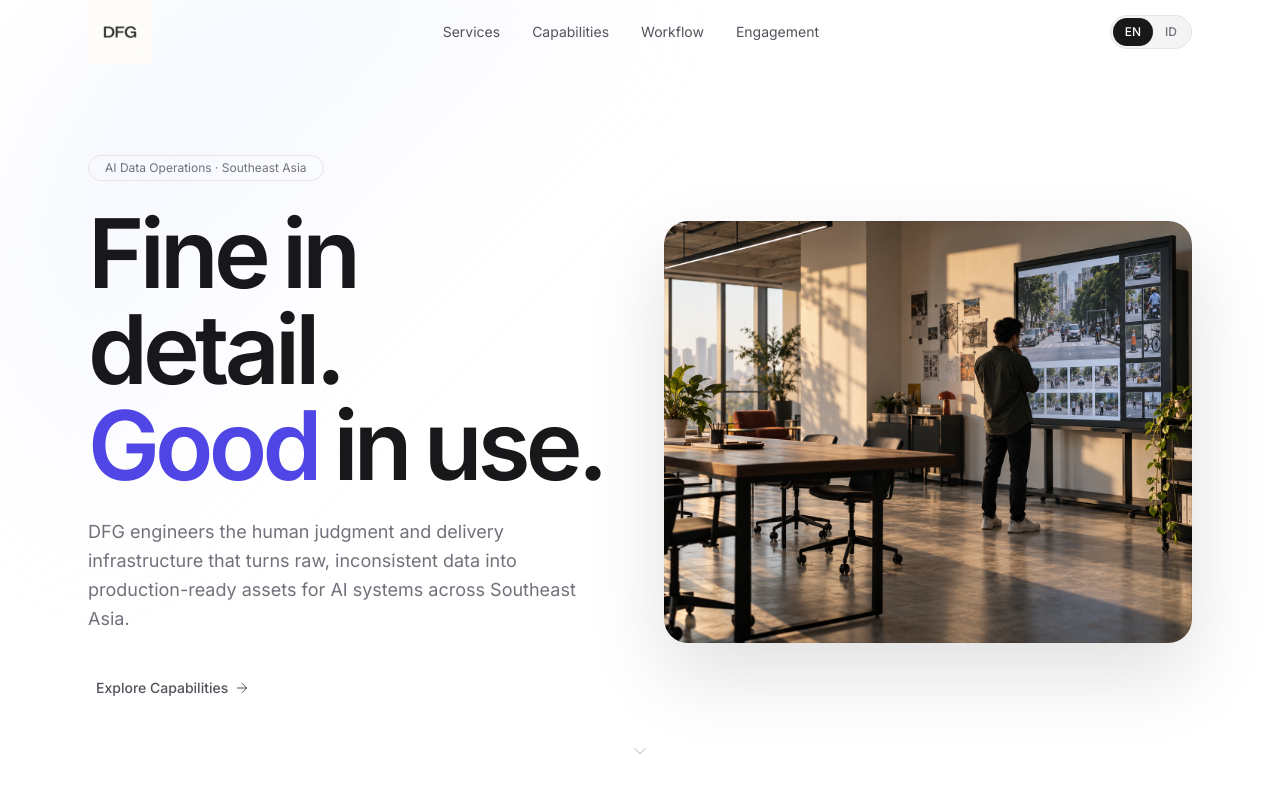
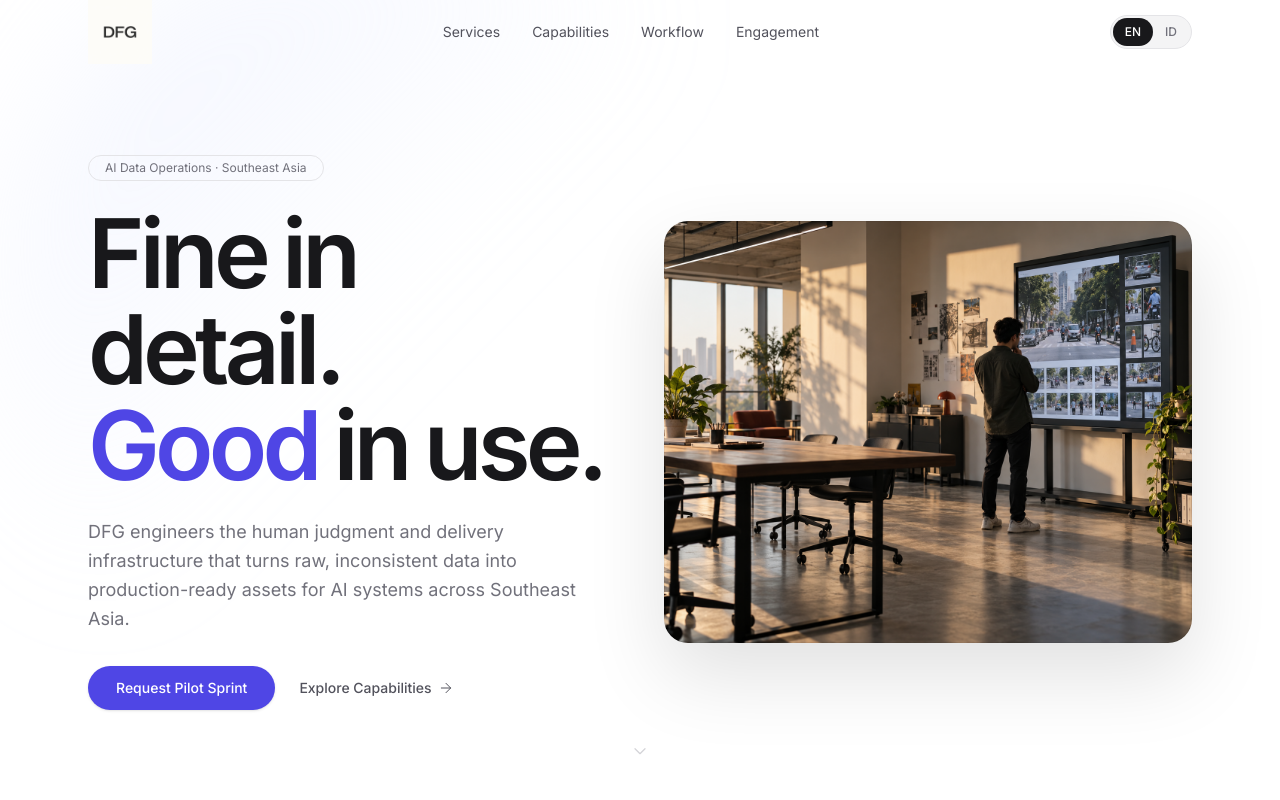
Before and after one commit to daffalandra/compro-dfg, a React (Vite) app: page / in a window 1280 px wide. Shown: the top 800 px of the page. Built offline with nearby package versions, Linux system fonts and the light colour scheme.

Commit message:
feat: restore primary CTA and soft CTA banner pointing to contact

```diff
--- a/src/App.tsx
+++ b/src/App.tsx
@@ -1,7 +1,7 @@
 import About from "./components/About";
 import CapabilityTabs from "./components/CapabilityTabs";
 import Contact from "./components/Contact";
-// import CtaBanner from "./components/CtaBanner"; // hidden until Request Pilot is ready
+import CtaBanner from "./components/CtaBanner";
 import EngagementModels from "./components/EngagementModels";
 import Footer from "./components/Footer";
 import Hero from "./components/Hero";
@@ -22,8 +22,8 @@ function App() {
         <RegionalOperations />
         <OperatingWorkflow />
         <EngagementModels />
+        <CtaBanner />
         <Contact />
-        {/* <CtaBanner /> hidden until Request Pilot is ready */}
       </main>
       <Footer />
     </div>
--- a/src/components/Hero.tsx
+++ b/src/components/Hero.tsx
@@ -121,16 +121,15 @@ export default function Hero() {
             transition={{ duration: 0.7, delay: 0.65, ease: easeApple }}
             className="mt-8 flex flex-col items-center gap-4 sm:flex-row lg:items-start"
           >
-            {/* Request Pilot Sprint — hidden until ready */}
-            {/* <motion.a
+            <motion.a
               href="#contact"
               whileHover={{ scale: 1.03 }}
               whileTap={{ scale: 0.98 }}
               transition={{ type: "spring", stiffness: 400, damping: 25 }}
-              className="rounded-full bg-zinc-900 px-7 py-3 text-sm font-medium text-white hover:bg-zinc-800"
+              className="inline-flex items-center justify-center rounded-full bg-accent-600 px-7 py-3 text-sm font-medium text-white shadow-sm transition-colors hover:bg-accent-700"
             >
               {pick(lang, hero.ctaPrimary)}
-            </motion.a> */}
+            </motion.a>
             <a
               href="#capabilities"
               className="group inline-flex items-center gap-1.5 px-2 py-3 text-sm font-medium text-zinc-600 transition-colors hover:text-zinc-900"
```
